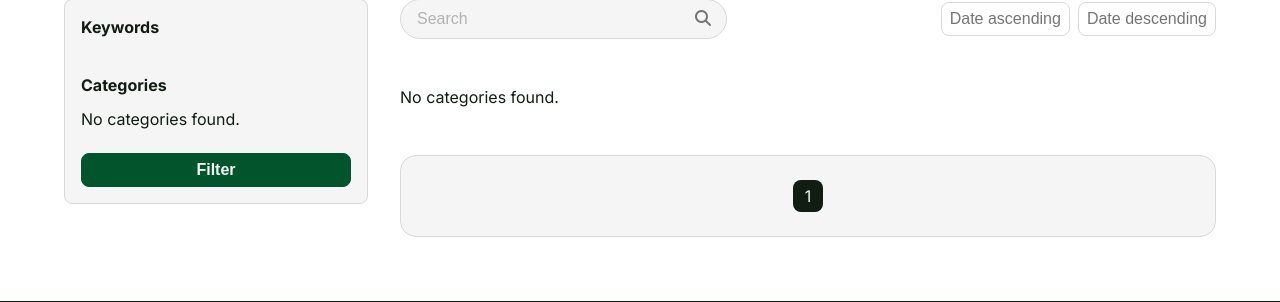
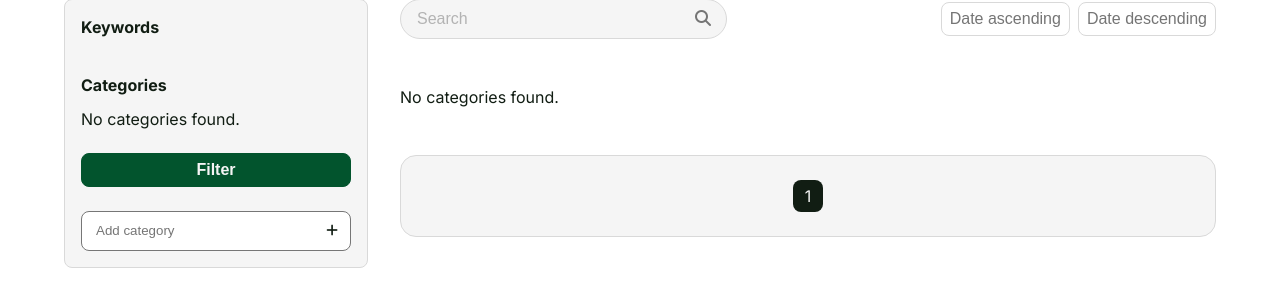
Before and after one commit to lorna88/HopSolutions, a Django app: page /home/ in a window 1280 px wide. Shown: the part 533-835 px from the top of the page. Run offline with Django 5.2, Linux system fonts and the light colour scheme; data that the repository does not hold is empty.

Commit message:
Creating new category on tasks view

```diff
--- a/static/css/main.css
+++ b/static/css/main.css
@@ -1271,7 +1271,7 @@ body.user-logged-in .header__user-actions {
 }
 
 .cart-item__quantity-selector {
-    width: 402px;
+    width: 100%;
     height: 40px;
     padding: 12px;
     background-color: var(--background-grey);
--- a/tasks/forms.py
+++ b/tasks/forms.py
@@ -19,3 +19,12 @@ class TaskUpdateForm(forms.ModelForm):
             'description': forms.Textarea(attrs={'rows': 6, 'placeholder': 'Description', 'class': 'InputTaskCard product-description'}),
             'date': TaskDateInput(attrs={'class': 'InputTaskCard form-control author-name'}),
         }
+
+class CategoryCreateForm(forms.ModelForm):
+    class Meta:
+        model = Category
+        fields = ('name',)
+
+        widgets = {
+            'name': forms.TextInput(attrs={'class': 'InputTask', 'placeholder': 'Add category'}),
+        }
--- a/tasks/templates/tasks/home.html
+++ b/tasks/templates/tasks/home.html
@@ -37,6 +37,16 @@
             <div class="sidebar__section">
                 <button class="button button--primary" id="filter-button">Filter</button>
             </div>
+
+            <div class="sidebar__section">
+                <form action="{% url 'tasks:category-create' %}" method="post">
+                    {% csrf_token %}
+                    <div class="cart-item__quantity-selector">
+                        {{ form.name }}
+                        <button type="submit" class="quantity-btn-cart"><i class="fa-solid fa-plus"></i></button>
+                    </div>
+                </form>
+            </div>
         </aside>
 
         <section class="products-area product-grid-section">
@@ -47,6 +57,11 @@
                         <i class="fa-solid fa-magnifying-glass"></i>
                     </button>
                 </div>
+<!--                <div>-->
+<!--                    <form method="post">-->
+<!--                        <button type="submit" class="button button&#45;&#45;secondary button&#45;&#45;full-width" id="logout-button">Logout</button>-->
+<!--                    </form>-->
+<!--                </div>-->
                 <div class="sort-options">
                     {% for item in sort_options %}
                     <button class="sort-button" data-sort="{{ item.key }}">
--- a/tasks/urls.py
+++ b/tasks/urls.py
@@ -1,11 +1,12 @@
 from django.urls import path
 
-from .views import TaskDetailView, TaskListView, TaskCreateView
+from .views import TaskDetailView, TaskListView, TaskCreateView, CategoryCreateView
 
 app_name = 'tasks'
 
 urlpatterns = [
     path('home/', TaskListView.as_view(), name='home'),
-    path('tasks/create/', TaskCreateView.as_view(), name='task-create'),
+    path('tasks/', TaskCreateView.as_view(), name='task-create'),
     path('tasks/<slug:slug>/', TaskDetailView.as_view(), name='task-detail'),
+    path('categories/', CategoryCreateView.as_view(), name='category-create'),
 ]
--- a/tasks/views.py
+++ b/tasks/views.py
@@ -2,12 +2,12 @@ from django.db.models import Q
 from django.shortcuts import redirect
 from django.template.context_processors import request
 from django.views import View
-from django.views.generic import ListView, UpdateView
+from django.views.generic import ListView, UpdateView, CreateView
 from rest_framework.reverse import reverse_lazy
 from traitlets import Undefined
 
 from config.settings import TASKS_QUERY_MAP
-from .forms import TaskUpdateForm
+from .forms import TaskUpdateForm, CategoryCreateForm
 from .models import Task, Category
 
 
@@ -15,7 +15,7 @@ class TaskListView(ListView):
     template_name = 'tasks/home.html'
     model = Category
     context_object_name = 'categories'
-    paginate_by = 2
+    paginate_by = 3
 
     def get_context_data(self, **kwargs):
         context = super().get_context_data(**kwargs)
@@ -25,6 +25,8 @@ class TaskListView(ListView):
             {'key': 'date_asc', 'label': 'Date ascending'},
             {'key': 'date_desc', 'label': 'Date descending'},
         ]
+
+        context['form'] = CategoryCreateForm()
 
         return context
 
@@ -67,3 +69,8 @@ class TaskCreateView(View):
         task = Task(name=name, category=category, user=user)
         task.save()
         return redirect('tasks:home')
+
+class CategoryCreateView(CreateView):
+    model = Category
+    form_class = CategoryCreateForm
+    success_url = reverse_lazy('tasks:home')
```
